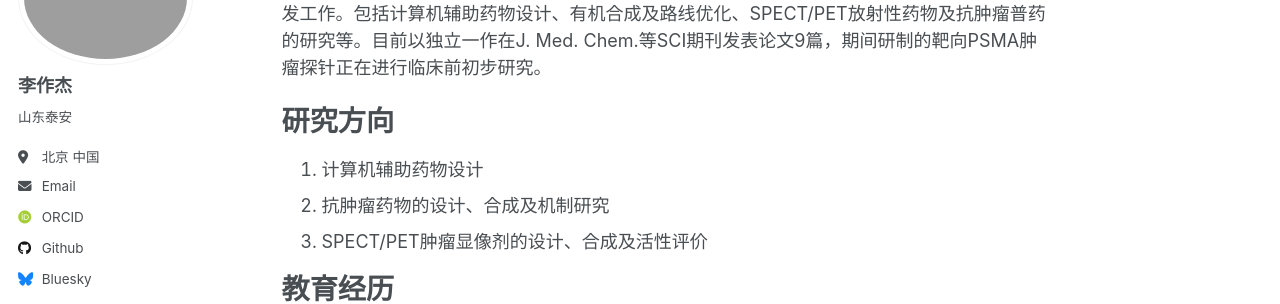
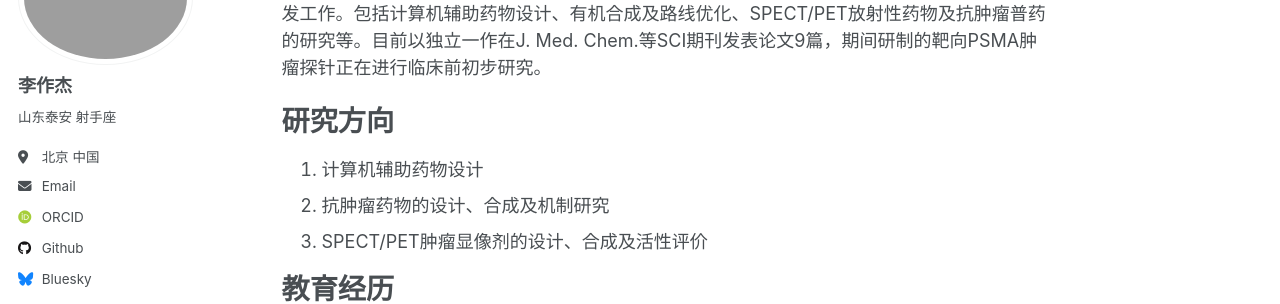
Before and after one commit to Infinity-LZJ/Zuojie_Li.github, a Jekyll site: the page built from _pages/about.md, in a window 1280 px wide. Shown: the part 175-479 px from the top of the page. Built offline with Jekyll 4.4.1, drawn with Linux system fonts in a browser that asks for light colours; some web fonts are replaced.

Commit message:
Update _config.yml

```diff
--- a/_config.yml
+++ b/_config.yml
@@ -24,7 +24,7 @@ author:
   avatar           : "picture1.png"
   name             : "李作杰"
   pronouns         : # example: "男"
-  bio              : " 山东泰安"
+  bio              : " 山东泰安 射手座"
   location         : "北京 中国"
   #employer         : "北京师范大学"
   uri              : # URL
```
